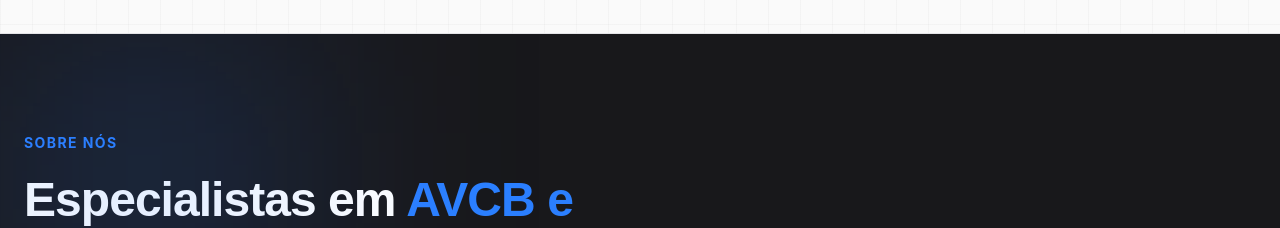
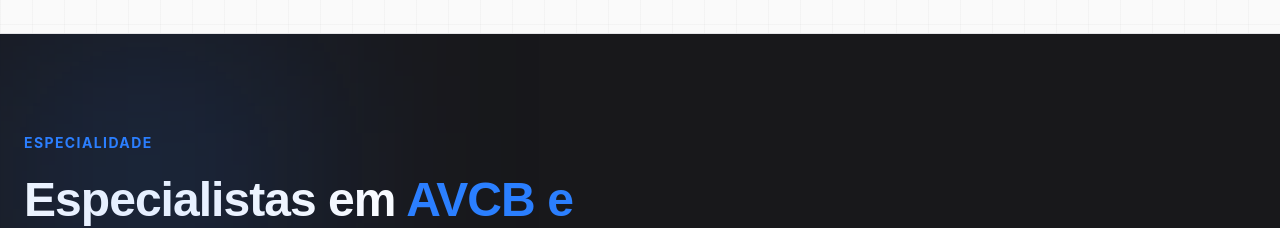
Before and after one commit to GuilhermeJSales/referencia-obras-layout-next, a Next.js app: page / in a window 1280 px wide. Shown: the part 1980-2208 px from the top of the page. Built offline with nearby package versions, Linux system fonts and the light colour scheme; a web font is replaced by a local one.

Commit message:
fix: correção texto seção avcb

```diff
--- a/src/app/_components/avbc.tsx
+++ b/src/app/_components/avbc.tsx
@@ -44,7 +44,7 @@ export default function Avcb() {
             transition={{ duration: 0.6 }}
           >
             <span className="text-blue-500 text-sm font-bold uppercase tracking-widest">
-              Sobre Nós
+              Especialidade
             </span>
 
             <h2 className="text-4xl md:text-5xl font-black text-white leading-tight mt-4 mb-6">
```
